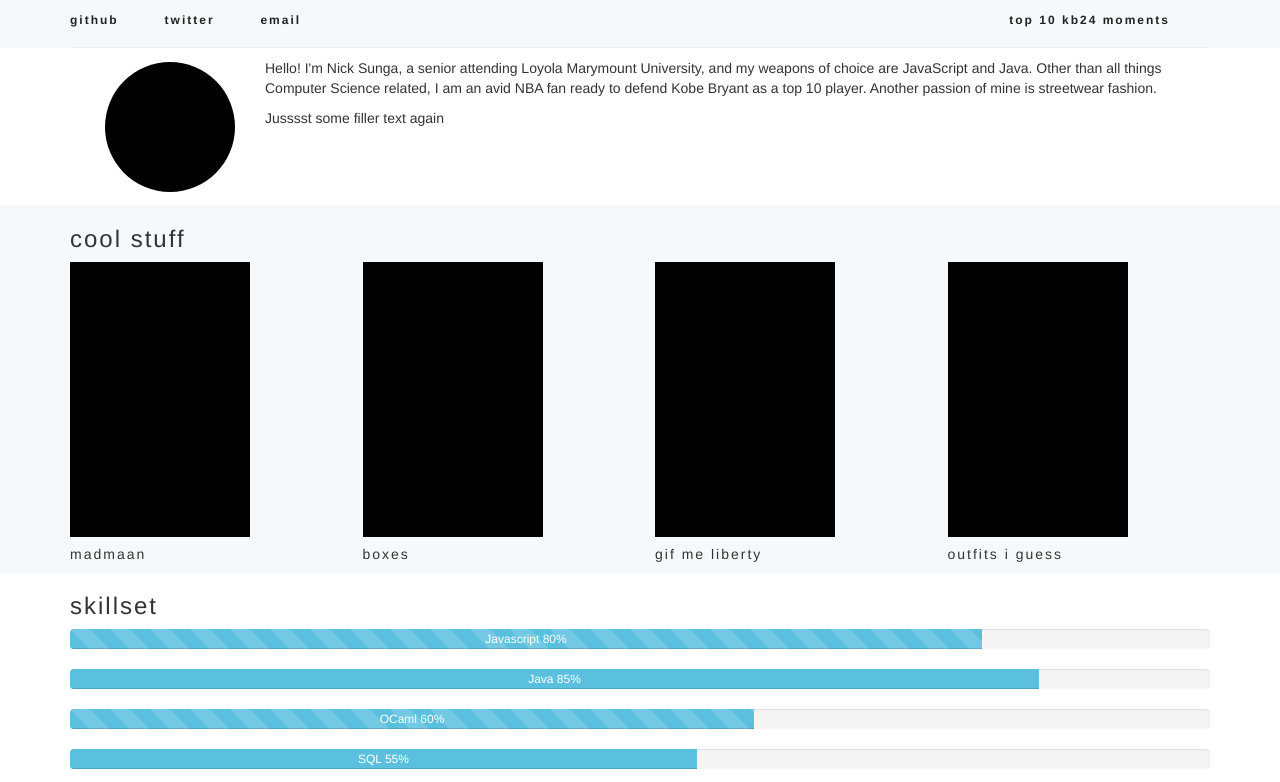
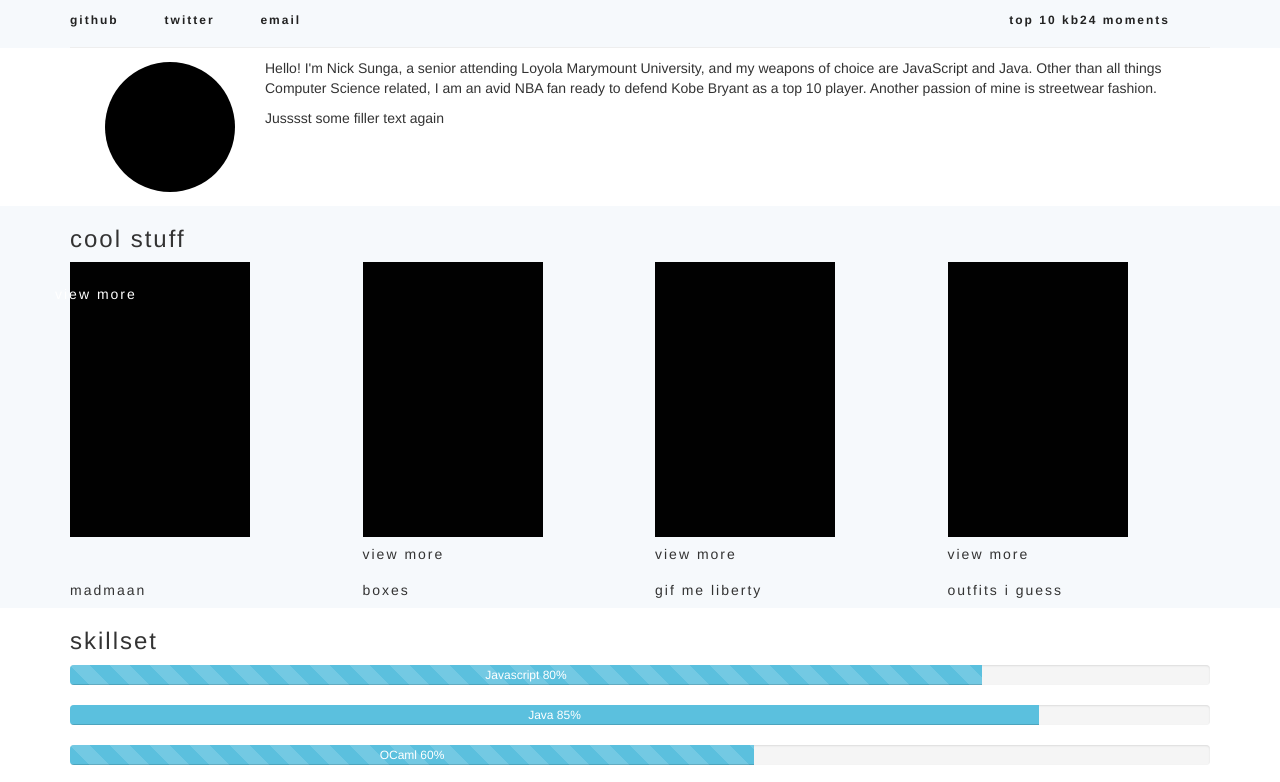
Before and after one commit to nsunga/portfolio, a plain HTML site: page index.html in a window 1280 px wide. Shown: the top 782 px of the page. Drawn offline with nearby package versions, Linux system fonts and the light colour scheme.

Commit message:
Getting somewhere..hovers almost covered

```diff
--- /dev/null
+++ b/image_hover.js
@@ -0,0 +1,15 @@
+$(document).ready(function() {
+  var madmaan_img = $("#madmaan_img");
+  var imagePos = madmaan_img.position();
+
+  $("#madmaan_txt").css("color", "white");
+  //$("#madmaan_txt").parent().css({position: 'relative'});
+  $("#madmaan_txt").css({top: imagePos.left, left: imagePos.top, position:'absolute'});
+  // GETTING SOMEWHERE. Look into the 'absolute' property
+  var mPos = $("#madmaan_txt").position();
+  console.log(mPos.left);
+  console.log(mPos.top);
+  console.log(madmaan_img.position().top);
+  console.log(madmaan_img.position().left);
+
+});
--- a/index.html
+++ b/index.html
@@ -20,6 +20,7 @@
 
   <script src="navbar.js"></script>
   <script src="invisibles.js"></script>
+  <script src="image_hover.js"></script>
   <meta name="viewport" content="width=device-width, initial-scale=1.0">
 </head>
 <body>
@@ -62,19 +63,37 @@
         </div>
         <div class="row">
           <div class="col-md-3">
-            <img src="black_rect_vert.jpg" id="madmaan_img" class="rect-images">
+            <img src="black_rect_vert.jpg" id="madmaan_img" class="rect-images textWithBlurredBg">
+            <!--<h5 class="letter-spacing">madmaan</h5>-->
+            <h5 id="madmaan_txt" class="letter-spacing">view more</h5>
+          </div>
+          <div class="col-md-3">
+            <img src="black_rect_vert.jpg" id="boxes_img" class="rect-images textWithBlurredBg">
+            <!--<h5 class="letter-spacing">boxes</h5>-->
+            <h5 class="letter-spacing">view more</h5>
+          </div>
+          <div class="col-md-3">
+            <img src="black_rect_vert.jpg" id="gif_img" class="rect-images textWithBlurredBg">
+            <!--<h5 class="letter-spacing">gif me liberty</h5>-->
+            <h5 class="letter-spacing">view more</h5>
+          </div>
+          <div class="col-md-3">
+            <img src="black_rect_vert.jpg" id="outfits_img" class="rect-images textWithBlurredBg">
+            <!--<h5 class="letter-spacing">outfits i guess</h5>-->
+            <h5 class="letter-spacing">view more</h5>
+          </div>
+        </div>
+        <div class="row">
+          <div class="col-md-3">
             <h5 class="letter-spacing">madmaan</h5>
           </div>
           <div class="col-md-3">
-            <img src="black_rect_vert.jpg" id="boxes_img" class="rect-images">
             <h5 class="letter-spacing">boxes</h5>
           </div>
           <div class="col-md-3">
-            <img src="black_rect_vert.jpg" id="gif_img" class="rect-images">
             <h5 class="letter-spacing">gif me liberty</h5>
           </div>
           <div class="col-md-3">
-            <img src="black_rect_vert.jpg" id="outfits_img" class="rect-images">
             <h5 class="letter-spacing">outfits i guess</h5>
           </div>
         </div>
--- a/styles.css
+++ b/styles.css
@@ -49,3 +49,14 @@
 .wrapper-div {
 
 }
+
+.textWithBlurredBg img{
+  transition:.3s;
+}
+.textWithBlurredBg:hover {
+  filter:blur(2px) brightness(60%);
+  box-shadow:0 0 16px cyan;
+}
+#madmaan_txt {
+  left: 100;
+}
```
